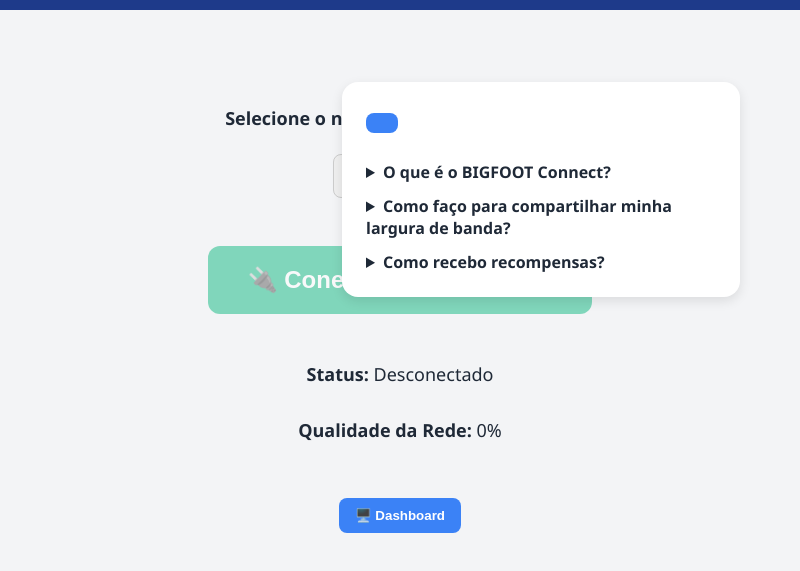
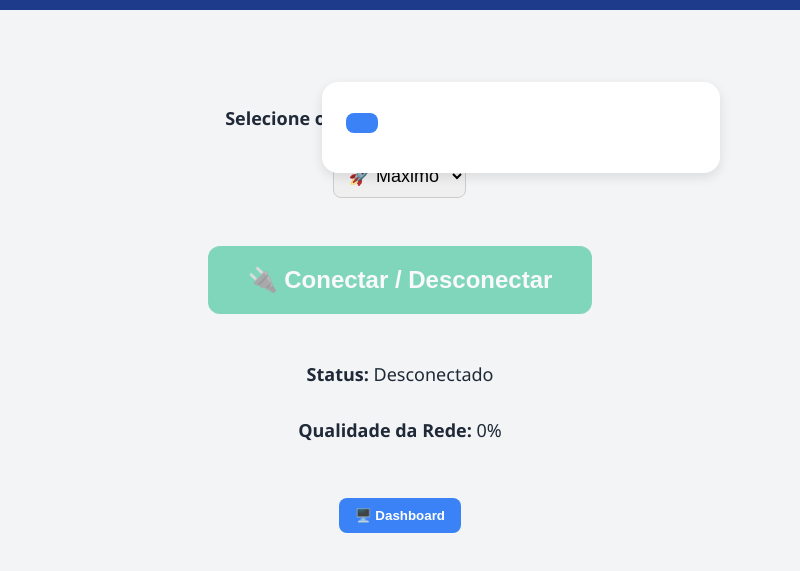
Before and after one commit to magroalbino/BIGFOOT-Connect, an Electron app: page renderer/index.html in a window 800 px wide. Shown: the part 57-628 px from the top of the page. Drawn offline with Linux system fonts and the light colour scheme.

Commit message:
Adjust FAQ section visibility and reposition button for improved layout

```diff
--- a/renderer/index.html
+++ b/renderer/index.html
@@ -113,7 +113,7 @@
       margin-top: 32px;
       position: absolute;
       /* Pin to right */
-      right: 60px;
+      right: 80px;
       /* Distance from right edge */
       top: 40px;
       /* Align with top padding of main */
@@ -440,7 +440,8 @@
     const threadSelector = document.getElementById('threadSelector');
     const toggleFaqBtn = document.getElementById('toggleFaqBtn');
     const faqContentContainer = document.getElementById('faqContentContainer');
-    let faqVisible = true;
+    let faqVisible = false;
+    faqContentContainer.style.display = 'none';
 
     function renderFAQ() {
       const faqList = faqContent[currentLang];
```
